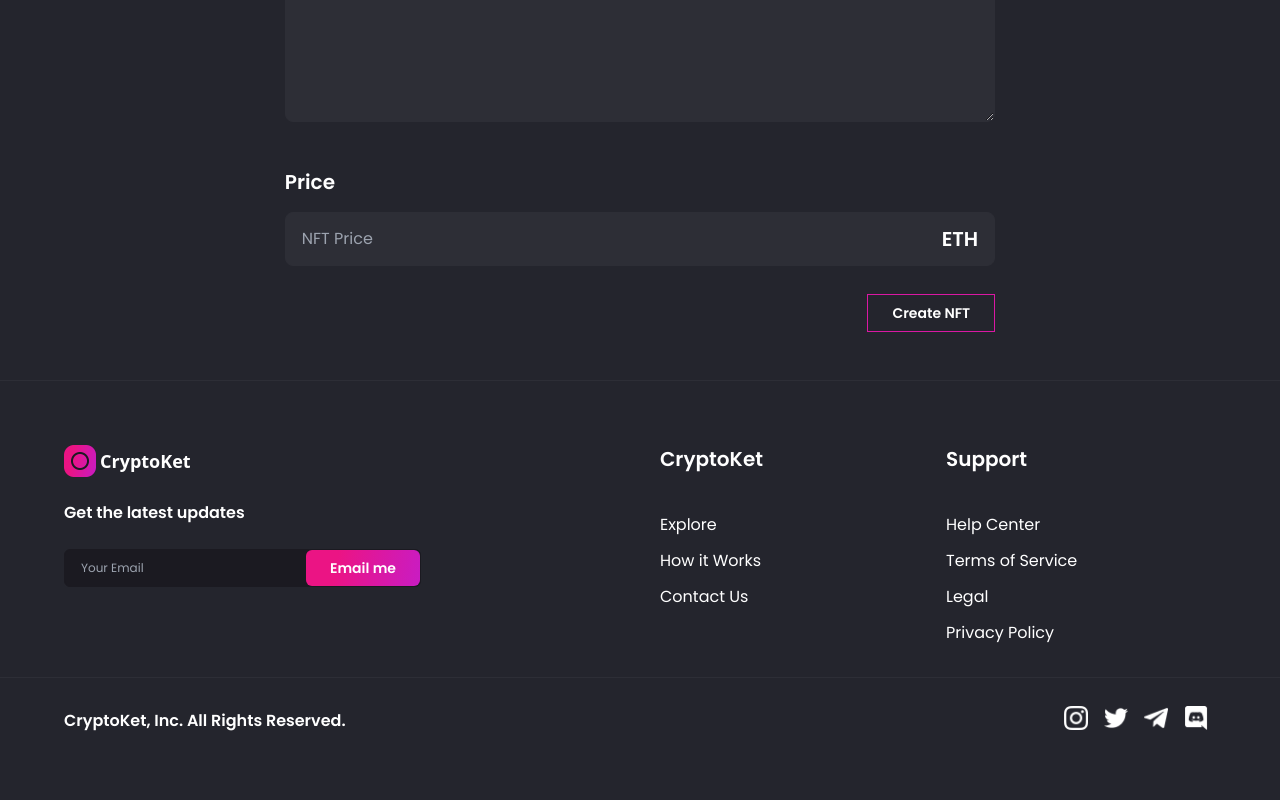
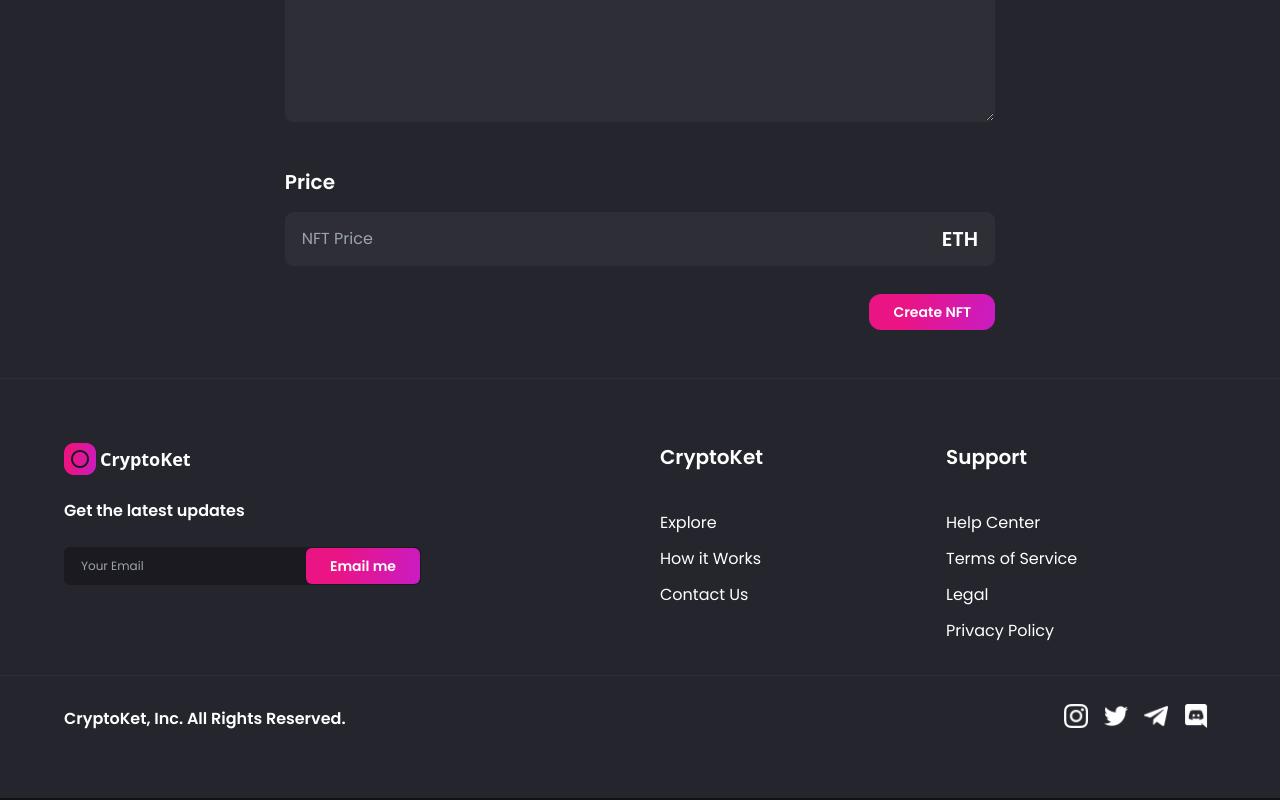
Before and after one commit to habibullahturkmen/nft-marketplace, a Next.js app: page /create-nft in a window 1280 px wide. Shown: the part 929-1729 px from the top of the page. Built offline with nearby package versions, Linux system fonts and the light colour scheme; what ipfs-http-client would draw is missing.

Commit message:
create nft page: create button fixed/improved

```diff
--- a/pages/create-nft.js
+++ b/pages/create-nft.js
@@ -103,7 +103,8 @@ const CreateNFT = () => {
         <div className="mt-7 w-full flex justify-end">
           <Button
             btnName="Create NFT"
-            className="rounded-xl"
+            btnType="primary"
+            classStyles="rounded-xl"
             handleClick={() => createNFT(formInput, fileUrl, router)}
           />
         </div>
```
